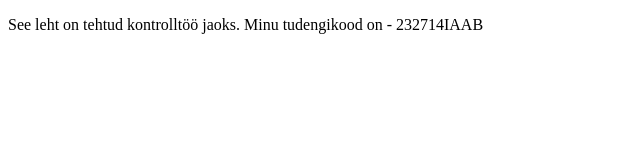
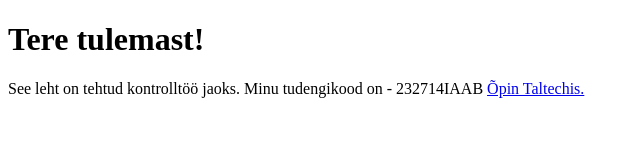
Before and after one commit to 232714IAAB/232714IAAB.github.io, a plain HTML site: page index.html in a window 1280 px wide. Shown: the whole page, without its empty margins (0-640 px from the left). Drawn offline with Linux system fonts and the light colour scheme.

Commit message:
Update index.html

```diff
--- a/index.html
+++ b/index.html
@@ -1,9 +1,12 @@
 <!doctype html>
 <html>
   <head>
-    <title>Tere tulemast!</title>
+    <title>232714IAAB õpilase leht</title>
   </head>
   <body>
+    <h1>Tere tulemast!</h1>
     <p>See leht on tehtud kontrolltöö jaoks. Minu tudengikood on - 232714IAAB
   </body>
+
+  <a href="https://www.w3schools.com/">Õpin Taltechis.</a>
 </html>
```
